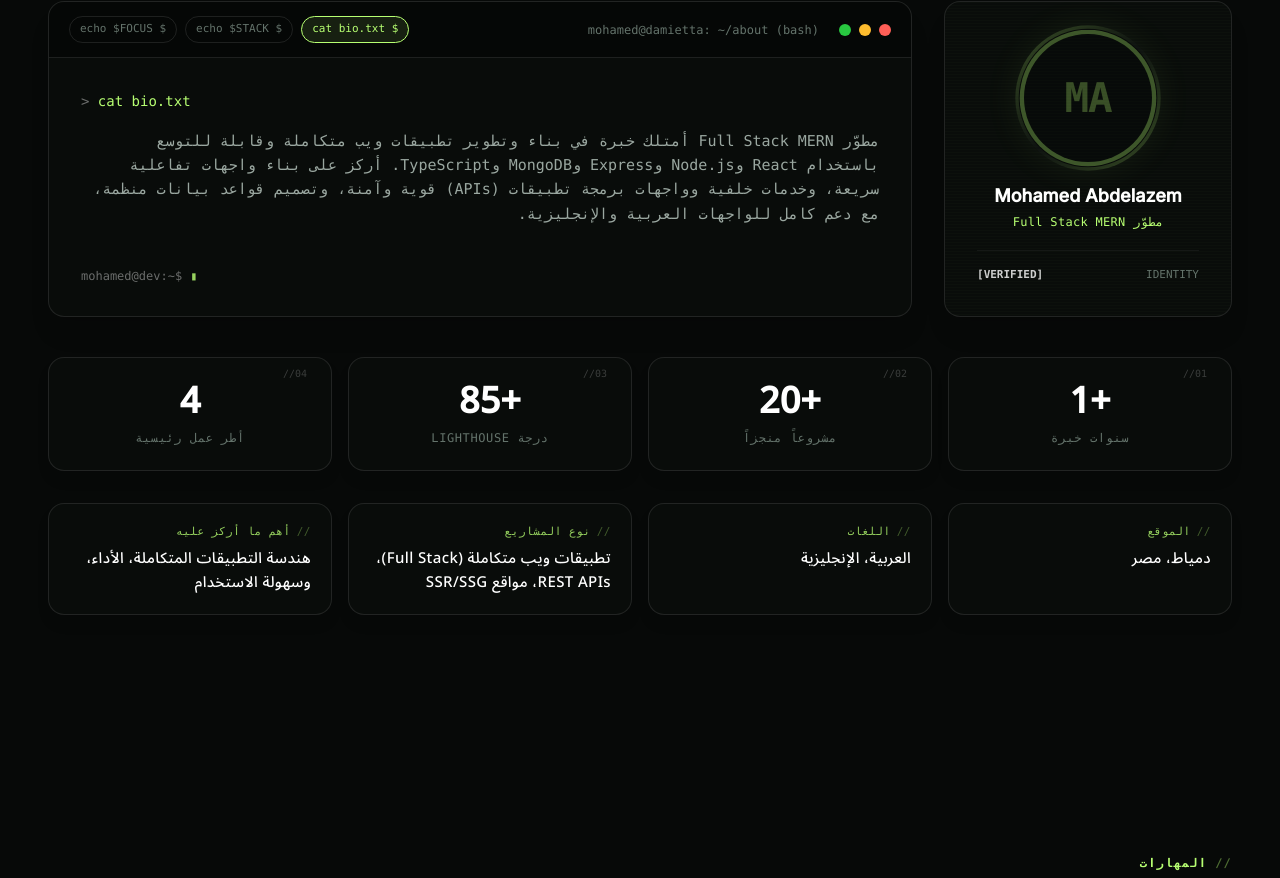
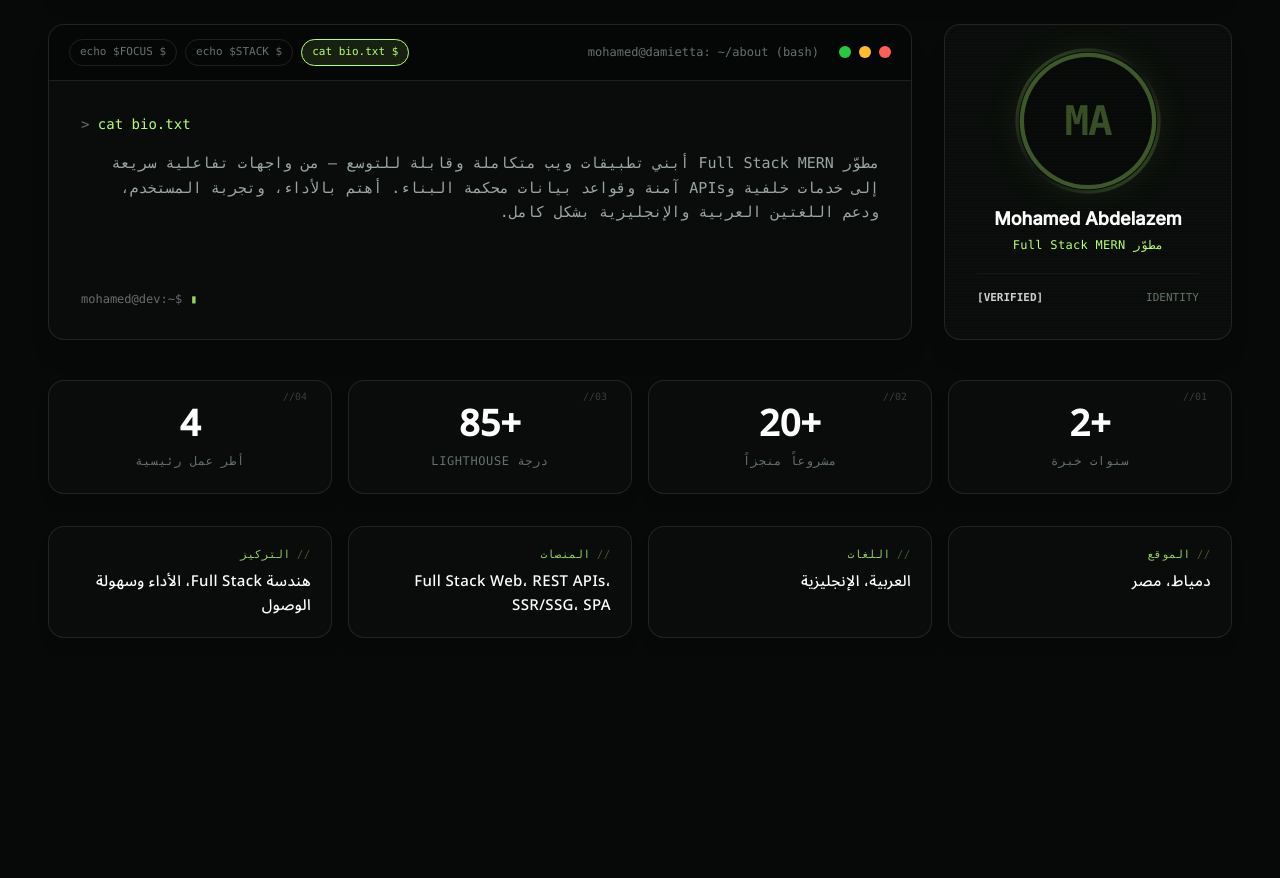
Before and after one commit to mo-abdelazem/portfolio-, a Next.js app: page /ar in a window 1280 px wide. Shown: the part 1230-2108 px from the top of the page. Built offline with nearby package versions, Linux system fonts and the light colour scheme.

Commit message:
feat: add internationalization support with English and Arabic localization files and base layout configuration

```diff
--- a/messages/ar.json
+++ b/messages/ar.json
@@ -1,8 +1,8 @@
 {
   "Metadata": {
-    "title": "Mohamed Abdelazem - مطوّر Full Stack MERN",
-    "description": "مطوّر Full Stack MERN متخصص في بناء تطبيقات ويب متكاملة وقابلة للتوسع باستخدام MongoDB وExpress.js وReact وNode.js وTypeScript، مع اهتمام كبير بالأداء وتجربة المستخدم ودعم اللغتين العربية والإنجليزية.",
-    "ogDescription": "مطوّر Full Stack MERN متخصص في بناء تطبيقات ويب متكاملة وسريعة وقابلة للتوسع باستخدام React وNode.js وExpress وMongoDB وTypeScript."
+    "title": "Mohamed Abdelazem — مطوّر Full Stack MERN",
+    "description": "مطوّر Full Stack MERN متخصص في بناء تطبيقات ويب متكاملة وقابلة للتوسع باستخدام React وNode.js وExpress وMongoDB وTypeScript — مع دعم كامل للواجهتين العربية والإنجليزية.",
+    "ogDescription": "مطوّر Full Stack MERN يبني تطبيقات ويب عالية الأداء باستخدام React وNode.js وMongoDB وTypeScript مع دعم RTL/LTR."
   },
   "Home": {
     "locale": "ar",
@@ -16,9 +16,9 @@
       "github": "https://github.com/mo-abdelazem",
       "linkedin": "https://linkedin.com/in/mo-abdelazem",
       "whatsapp": "https://wa.me/201281235865",
-      "bio": "مطوّر Full Stack MERN أمتلك خبرة في بناء وتطوير تطبيقات ويب متكاملة وقابلة للتوسع باستخدام React وNode.js وExpress وMongoDB وTypeScript. أركز على بناء واجهات تفاعلية سريعة، وخدمات خلفية وواجهات برمجة تطبيقات (APIs) قوية وآمنة، وتصميم قواعد بيانات منظمة، مع دعم كامل للواجهات العربية والإنجليزية.",
-      "heroHeadline": "أبني تطبيقات ويب متكاملة وقابلة للتوسع تخدم أهدافك",
-      "heroDescription": "مطوّر Full Stack MERN متخصص في بناء واجهات تفاعلية متجاوبة وخدمات خلفية قوية وسريعة باستخدام React وNode.js وExpress وMongoDB وTypeScript."
+      "bio": "مطوّر Full Stack MERN أبني تطبيقات ويب متكاملة وقابلة للتوسع — من واجهات تفاعلية سريعة إلى خدمات خلفية وAPIs آمنة وقواعد بيانات محكمة البناء. أهتم بالأداء، وتجربة المستخدم، ودعم اللغتين العربية والإنجليزية بشكل كامل.",
+      "heroHeadline": "أهندس تطبيقات Full Stack MERN متكاملة وقابلة للتوسع",
+      "heroDescription": "أبني تطبيقات ويب عالية الأداء — واجهات تفاعلية متجاوبة وخدمات خلفية قوية — باستخدام React وNode.js وExpress وMongoDB وTypeScript مع هندسة Full Stack حديثة."
     },
     "navLinks": [
       {
@@ -60,16 +60,16 @@
         "value": "العربية، الإنجليزية"
       },
       {
-        "label": "نوع المشاريع",
-        "value": "تطبيقات ويب متكاملة (Full Stack)، REST APIs، مواقع SSR/SSG"
+        "label": "المنصات",
+        "value": "Full Stack Web، REST APIs، SSR/SSG، SPA"
       },
       {
-        "label": "أهم ما أركز عليه",
-        "value": "هندسة التطبيقات المتكاملة، الأداء، وسهولة الاستخدام"
+        "label": "التركيز",
+        "value": "هندسة Full Stack، الأداء وسهولة الوصول"
       }
     ],
     "aboutStats": [
-      { "label": "سنوات خبرة", "target": 1, "suffix": "+" },
+      { "label": "سنوات خبرة", "target": 2, "suffix": "+" },
       { "label": "مشروعاً منجزاً", "target": 20, "suffix": "+" },
       { "label": "درجة Lighthouse", "target": 85, "suffix": "+" },
       { "label": "أطر عمل رئيسية", "target": 4, "suffix": "" }
@@ -145,7 +145,7 @@
         "bullets": [
           "حوّلت تصميمات Figma إلى واجهات متجاوبة ودقيقة تعمل بكفاءة على مختلف الشاشات.",
           "طوّرت صفحات هبوط وواجهات تفاعلية باستخدام React.js وTypeScript وTailwind CSS.",
-          "عملت على تحسين واجهات متاجر إلكترونية وتجربة التصفح، مع تقليل أزمنة التحميل وتحسين الأداء العام."
+          "حسّنت أداء واجهات المتاجر الإلكترونية وتجربة التصفح، مما أسهم في تقليل أوقات التحميل بنسبة 40%."
         ]
       },
       {
@@ -217,7 +217,7 @@
       },
       "skills": {
         "label": "المهارات",
-        "title": "الأدوات والتقنيات"
+        "title": "التقنيات والأدوات"
       },
       "experience": {
         "label": "الخبرة",
@@ -225,7 +225,7 @@
       },
       "projects": {
         "label": "المشاريع",
-        "title": "مشاريع عملت عليها"
+        "title": "أبرز المشاريع"
       },
       "education": {
         "label": "التعليم",
@@ -234,10 +234,10 @@
     },
     "copy": {
       "skipLink": "تخطي إلى المحتوى",
-      "heroPrimaryCta": "شاهد المشاريع",
+      "heroPrimaryCta": "استعرض المشاريع",
       "heroSecondaryCta": "تواصل معي",
       "scrollLabel": "استكشف",
-      "navCta": "تواصل",
+      "navCta": "قل مرحبا",
       "navAriaLabel": "التنقل الرئيسي",
       "navOpenLabel": "فتح القائمة",
       "navCloseLabel": "إغلاق القائمة",
@@ -248,7 +248,7 @@
       "sectionNavLabel": "التنقل بين الأقسام",
       "externalProjectLabel": "زيارة المشروع",
       "footerRights": "جميع الحقوق محفوظة.",
-      "contactHeading": "لديك فكرة أو مشروع؟ يمكننا تحويله إلى تجربة ويب قوية وواضحة.",
+      "contactHeading": "لديك فكرة أو مشروع؟ لنبنيه معاً ونحوّله إلى تجربة ويب راقية ومتميزة.",
       "contactLabel": "تواصل",
       "githubAriaLabel": "الملف الشخصي على GitHub",
       "linkedinAriaLabel": "الملف الشخصي على LinkedIn"
@@ -258,12 +258,12 @@
       "available": "متاح للعمل",
       "techStackLabel": "أدواتي الأساسية",
       "uptimeLabel": "استقرار النظام",
-      "uptimeValue": "99.9% ممتاز",
+      "uptimeValue": "99.9% متاح",
       "coffeeLabel": "أكواب القهوة",
       "coffeeValue": "4,203 كوب",
       "commitsLabel": "الالتزامات",
       "commitsValue": "12,408",
-      "initSequence": "جاري التهيئة... [تم]"
+      "initSequence": "جاري التهيئة... [جاهز]"
     }
   },
   "Blog": {
--- a/messages/en.json
+++ b/messages/en.json
@@ -69,7 +69,7 @@
       }
     ],
     "aboutStats": [
-      { "label": "Years experience", "target": 1, "suffix": "+" },
+      { "label": "Years experience", "target": 2, "suffix": "+" },
       { "label": "Projects shipped", "target": 20, "suffix": "+" },
       { "label": "Lighthouse score", "target": 85, "suffix": "+" },
       { "label": "Frameworks", "target": 4, "suffix": "" }
--- a/src/app/[locale]/layout.tsx
+++ b/src/app/[locale]/layout.tsx
@@ -39,6 +39,24 @@ export async function generateMetadata({ params }: Props): Promise<Metadata> {
   const { locale } = await params;
   const t = await getTranslations({ locale, namespace: "Metadata" });
   const isArabic = locale === "ar";
+
+  const jsonLd = {
+    "@context": "https://schema.org",
+    "@type": "Person",
+    name: "Mohamed Abdelazem",
+    jobTitle: "Full Stack MERN Developer",
+    url: isArabic ? "https://mohamed.work/ar" : "https://mohamed.work",
+    email: "hello@mohamed.work",
+    address: {
+      "@type": "PostalAddress",
+      addressLocality: "Damietta",
+      addressCountry: "EG",
+    },
+    sameAs: [
+      "https://github.com/mo-abdelazem",
+      "https://linkedin.com/in/mo-abdelazem",
+    ],
+  };
 
   return {
     metadataBase: new URL("https://mohamed.work"),
@@ -92,6 +110,9 @@ export async function generateMetadata({ params }: Props): Promise<Metadata> {
         "max-snippet": -1,
       },
     },
+    other: {
+      "application/ld+json": JSON.stringify(jsonLd),
+    },
   };
 }
 
@@ -108,39 +129,14 @@ export default async function LocaleLayout({ children, params }: Props) {
   const t = await getTranslations({ locale, namespace: "Home.copy" });
   const isArabic = locale === "ar";
 
-  const jsonLd = {
-    "@context": "https://schema.org",
-    "@type": "Person",
-    name: "Mohamed Abdelazem",
-    jobTitle: "Full Stack MERN Developer",
-    url: isArabic ? "https://mohamed.work/ar" : "https://mohamed.work",
-    email: "hello@mohamed.work",
-    address: {
-      "@type": "PostalAddress",
-      addressLocality: "Damietta",
-      addressCountry: "EG",
-    },
-    sameAs: [
-      "https://github.com/mo-abdelazem",
-      "https://linkedin.com/in/mo-abdelazem",
-    ],
-  };
-
   return (
     <html
       lang={locale}
       dir={isArabic ? "rtl" : "ltr"}
-      className={`${inter.variable} ${notoSansArabic.variable}`}
+      className={`${inter.variable} ${notoSansArabic.variable} js`}
       data-scroll-behavior="smooth"
       suppressHydrationWarning
     >
-      <head>
-        <script
-          dangerouslySetInnerHTML={{
-            __html: "document.documentElement.classList.add('js');",
-          }}
-        />
-      </head>
       <body>
         <Noise />
         <CustomCursor />
@@ -156,10 +152,6 @@ export default async function LocaleLayout({ children, params }: Props) {
           {children}
           <Footer content={content} />
         </NextIntlClientProvider>
-        <script
-          type="application/ld+json"
-          dangerouslySetInnerHTML={{ __html: JSON.stringify(jsonLd) }}
-        />
       </body>
     </html>
   );
```
